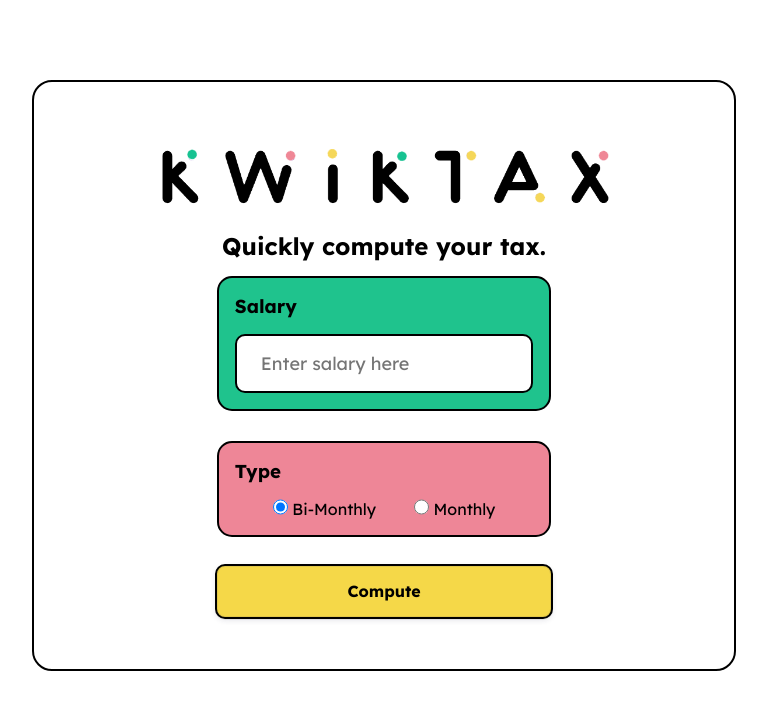
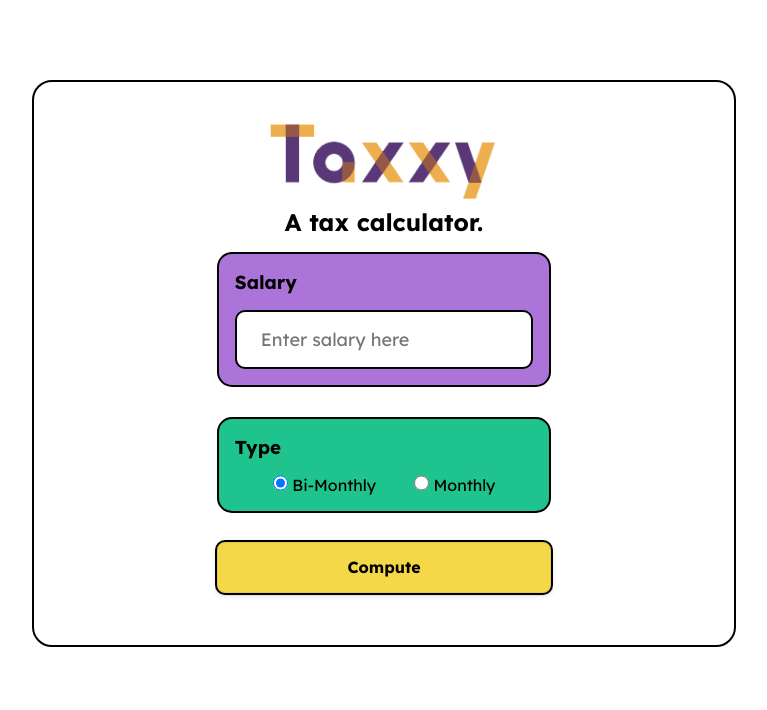
Before and after one commit to orayanics/2itg_oraya, a PHP site: page / in a window 1280 px wide. Shown: the top 710 px of the page, without its empty margins (256-1023 px from the left). Run offline with PHP 8.4, Linux system fonts and the light colour scheme.

Commit message:
Changed logo

```diff
--- a/mp1-tax-calc/index.php
+++ b/mp1-tax-calc/index.php
@@ -15,7 +15,7 @@
     <div class="main-wrapper">
         <div class="calculator">
             <img class="logo" src="logo.png" alt="">
-            <h2>Quickly compute your tax.</h2>
+            <h2>A tax calculator.</h2>
 
             <form action="" method="post" class="flex">
 
--- a/mp1-tax-calc/style.css
+++ b/mp1-tax-calc/style.css
@@ -36,11 +36,11 @@ body {
 }
 
 .in1 {
-    background-color: #1fc38d;
+    background-color: #ac73d9;
 }
 
 .in2 {
-    background-color: #ee8697;
+    background-color: #1fc38d;
 }
 
 .input h3 {
@@ -135,7 +135,7 @@ form span {
 .logo {
     display: block;
     margin: auto;
-    width: calc(100% - 20%);
+    width: calc(100% - 60%);
 }
 
 @media (max-width: 800px) {
```
Also changed, not shown: mp1-tax-calc/logo.png.
